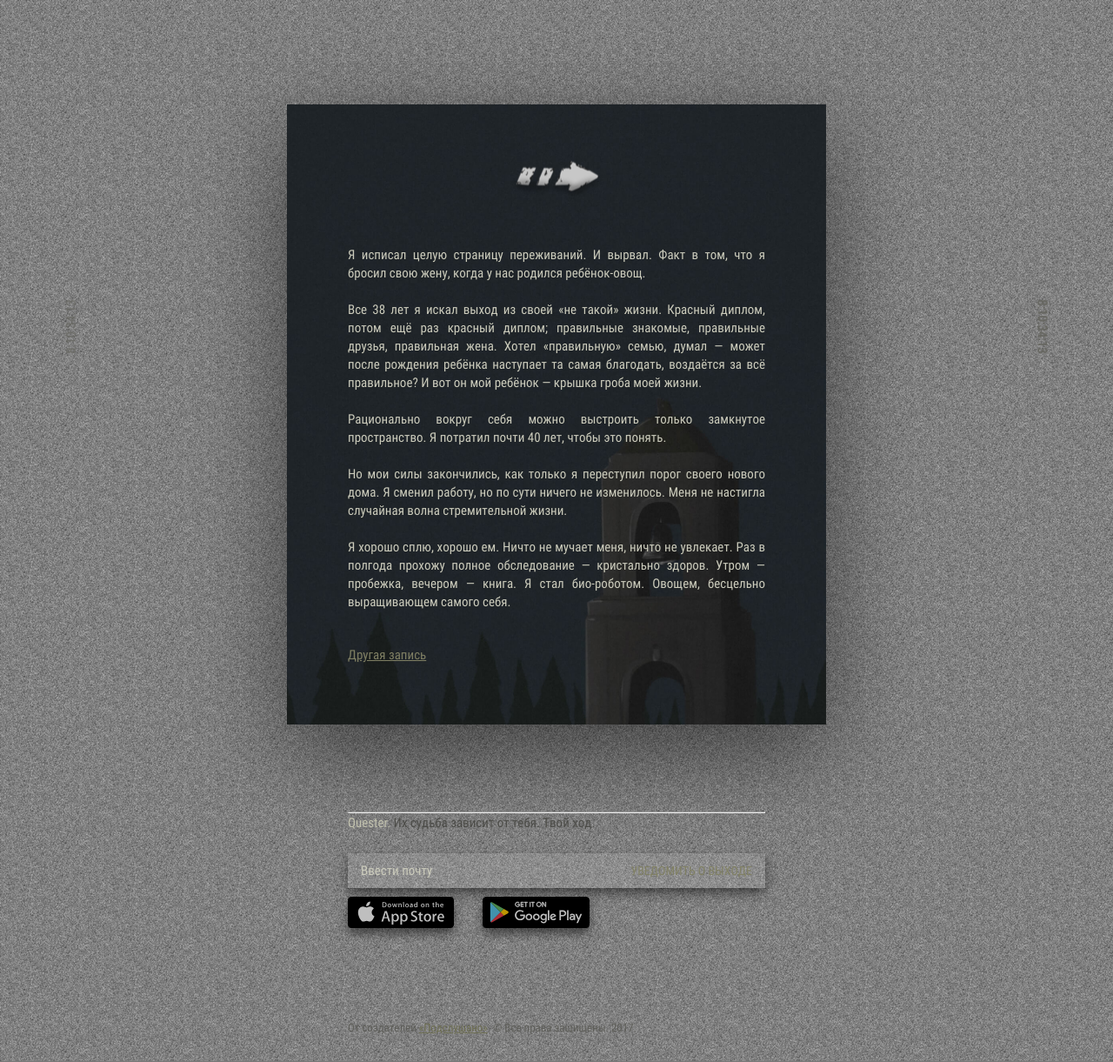
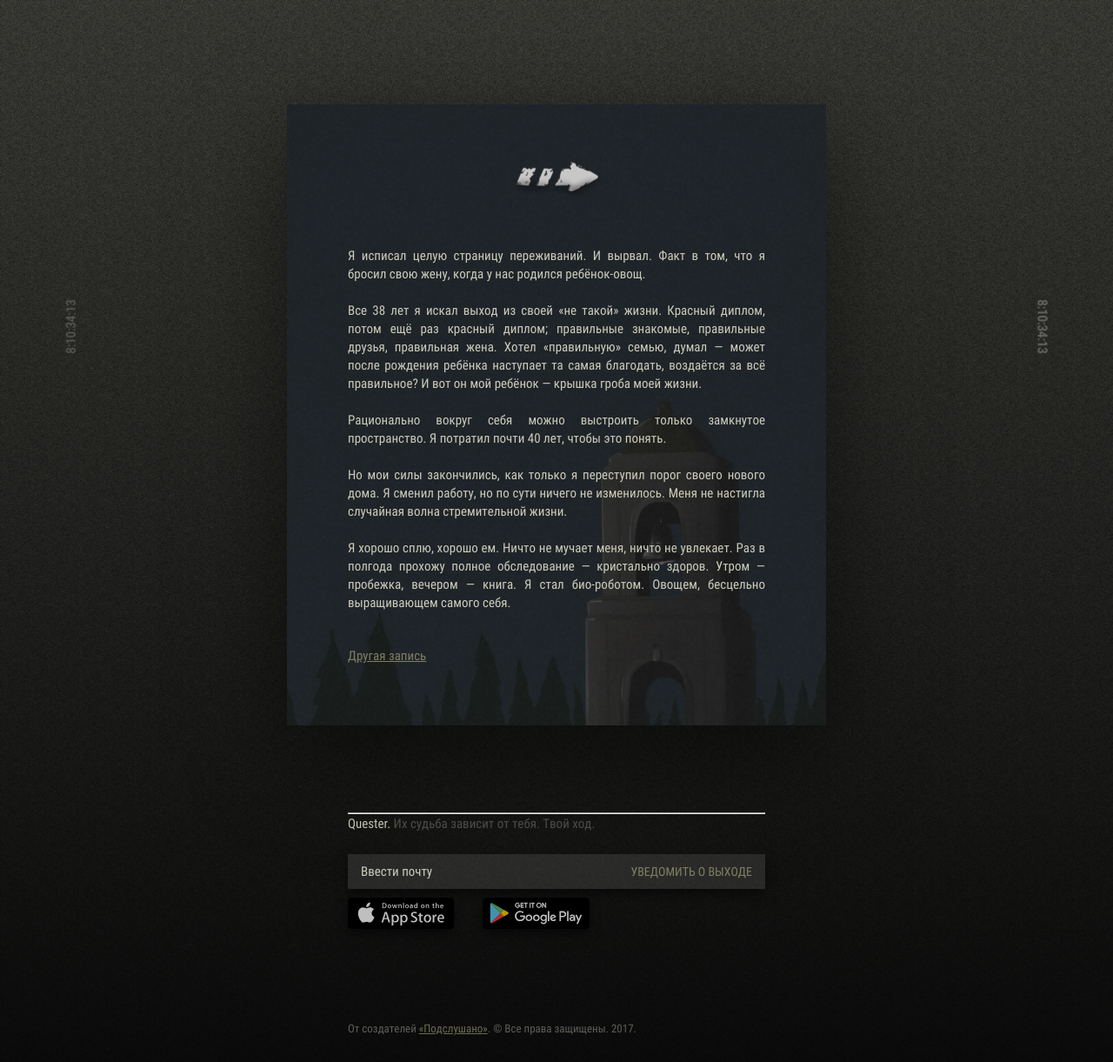
Before and after one commit to luntegg/luntegg.github.io, a PHP site: page / in a window 1280 px wide. Shown: the whole page at 87% size. Run offline with PHP 8.4, Linux system fonts and the light colour scheme.

Commit message:
change background

```diff
--- a/css/styles.css
+++ b/css/styles.css
@@ -91,8 +91,8 @@ input:-ms-input-placeholder      {color:#ccccbc;}
 }
 
 body {
-    background: url(../img/grain@1x.png);
-    //background: url(../img/grain_s.png), -webkit-gradient(linear, left top, left bottom, from(#353531), to(#0A0A0A)) fixed;
+    background-size: 120px;
+    background: url(../img/grain@1x.png), -webkit-gradient(linear, left top, left bottom, from(#353531), to(#0A0A0A)) fixed;
     background-blend-mode: overlay;
     font-family: 'Roboto Condensed';
     font-size: 15px;
@@ -101,13 +101,13 @@ body {
 
 @media (-webkit-min-device-pixel-ratio: 2) {
     body {
-        background: url(../img/grain@2x.png);
+        background: url(../img/grain@2x.png), -webkit-gradient(linear, left top, left bottom, from(#353531), to(#0A0A0A)) fixed;
     }
 }
 
 @media (-webkit-min-device-pixel-ratio: 3) {
     body {
-        background: url(../img/grain@3x.png);
+        background: url(../img/grain@3x.png), -webkit-gradient(linear, left top, left bottom, from(#353531), to(#0A0A0A)) fixed;
     }
 }
 
@@ -207,11 +207,12 @@ body {
 
 .logo {
     background: center no-repeat url(../img/logo@1x.png);
+    background-size: cover;
     display: inline-block;
-    height: 45px;
+    height: 46px;
     margin-bottom: 48px;
     margin-top: 64px;
-    width: 106px;
+    width: 108px;
 }
 
 @media (-webkit-min-device-pixel-ratio: 2) {
```
